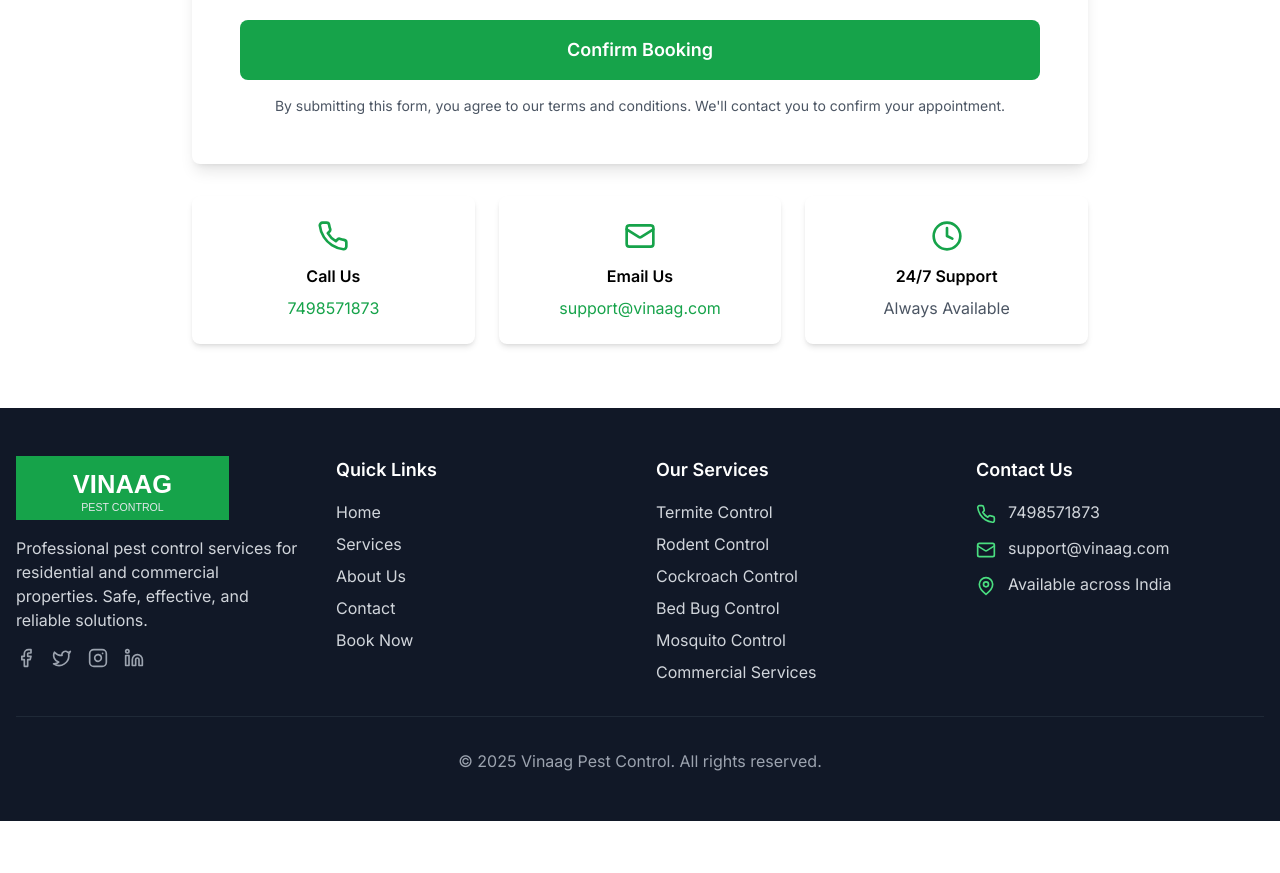
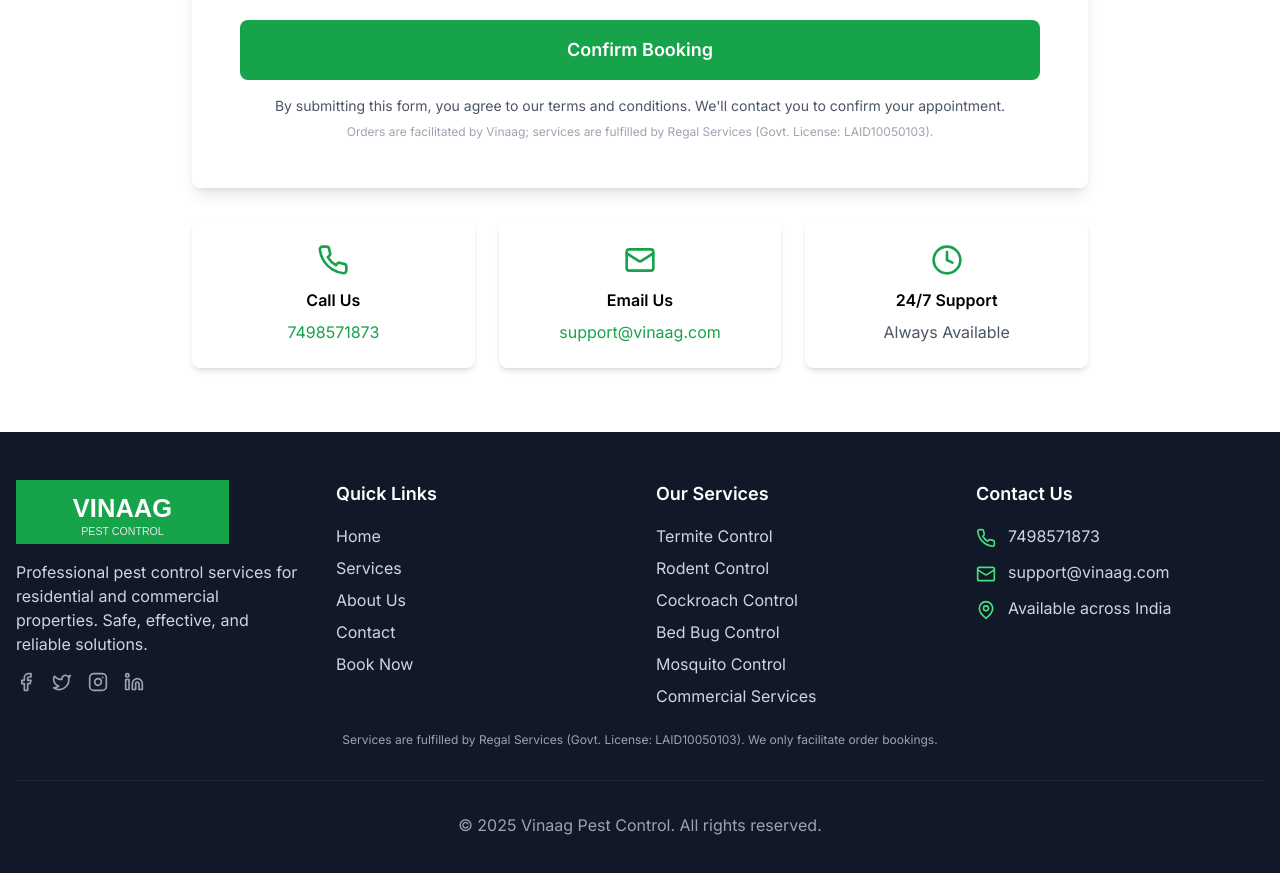
Before and after one commit to gpaliwal59-web/vinaag-pest-control, a Next.js app: page /booking in a window 1280 px wide. Shown: the part 1300-2173 px from the top of the page. Before the commit the page ends 2121 px from the top, so only its background shows below. Built offline with nearby package versions, Linux system fonts and the light colour scheme.

Commit message:
file add

```diff
--- a/app/booking/page.tsx
+++ b/app/booking/page.tsx
@@ -115,6 +115,9 @@ export default function Booking() {
           </div>
           <p className="text-sm text-gray-600">
             You will receive a confirmation email at <strong>{formData.email}</strong>
+          </p>
+          <p className="text-xs text-gray-400 mt-4">
+            Orders are facilitated by Vinaag; services are fulfilled by Regal Services (Govt. License: LAID10050103).
           </p>
         </div>
       </div>
@@ -352,6 +355,9 @@ export default function Booking() {
                     By submitting this form, you agree to our terms and conditions.
                     We'll contact you to confirm your appointment.
                   </p>
+                  <p className="text-xs text-gray-400 mt-2 text-center">
+                    Orders are facilitated by Vinaag; services are fulfilled by Regal Services (Govt. License: LAID10050103).
+                  </p>
                 </div>
               </form>
             </div>
--- a/components/Footer.tsx
+++ b/components/Footer.tsx
@@ -104,6 +104,13 @@ export default function Footer() {
           </div>
         </div>
 
+        {/* Subtle Disclaimer */}
+        <div className="mt-6 text-center">
+          <p className="text-xs text-gray-400">
+            Services are fulfilled by Regal Services (Govt. License: LAID10050103). We only facilitate order bookings.
+          </p>
+        </div>
+
         {/* Bottom Bar */}
         <div className="border-t border-gray-800 mt-8 pt-8 text-center text-gray-400">
           <p>&copy; {new Date().getFullYear()} Vinaag Pest Control. All rights reserved.</p>
--- a/lib/email.ts
+++ b/lib/email.ts
@@ -77,6 +77,9 @@ export async function sendBookingEmail(bookingData: BookingData) {
     <div class="footer">
       <p>Vinaag Pest Control - Professional Pest Management</p>
       <p>📞 7498571873 | 📧 support@vinaag.com</p>
+      <p style="color:#999; font-size:11px; margin-top:8px;">
+        Orders are facilitated by Vinaag; services are fulfilled by Regal Services (Govt. License: LAID10050103).
+      </p>
     </div>
   </div>
 </body>
--- a/next.config.js
+++ b/next.config.js
@@ -1,6 +1,9 @@
 /** @type {import('next').NextConfig} */
 const nextConfig = {
   reactStrictMode: true,
+  eslint: {
+    ignoreDuringBuilds: true,
+  },
 }
 
 module.exports = nextConfig
```
Also changed, not shown: 1 other file (tests, documents, lock files or other folders).
